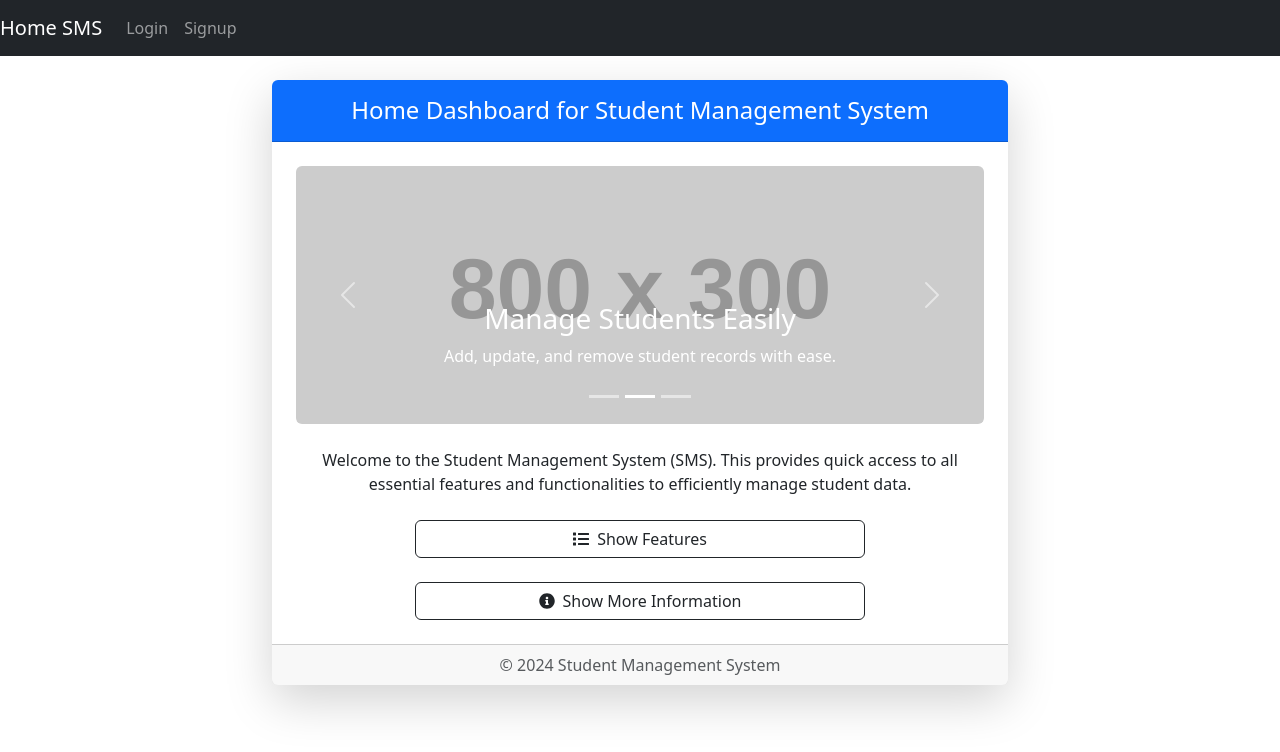
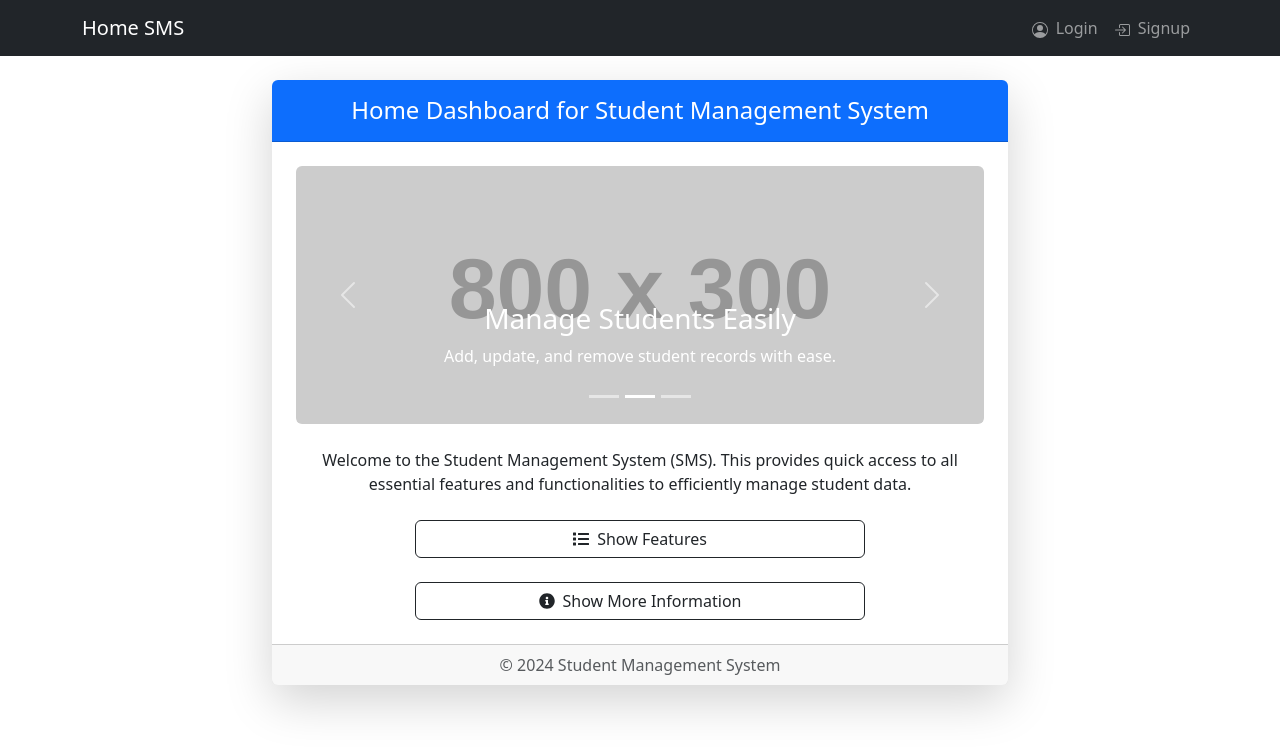
Before and after one commit to sairam0424/Student-Management-System, a React (Create React App) app in the folder frontend/: page / in a window 1280 px wide. Shown: the top 752 px of the page. Built offline with nearby package versions, Linux system fonts and the light colour scheme.

Commit message:
Style(UI): Enhanced the navbar using the react-boostrap improved the layout of the navbar and used the react-bootstrap-icons to make it more interactive and improved the seo optimization using the react helmet and make it more responisve

```diff
--- a/frontend/package.json
+++ b/frontend/package.json
@@ -22,7 +22,9 @@
     "mdb-react-ui-kit": "^8.0.0",
     "react": "^18.3.1",
     "react-bootstrap": "^2.10.4",
+    "react-bootstrap-icons": "^1.11.4",
     "react-dom": "^18.3.1",
+    "react-helmet": "^6.1.0",
     "react-icons": "^5.3.0",
     "react-router-dom": "^6.26.1",
     "react-scripts": "5.0.1",
--- a/frontend/src/components/Navbar.js
+++ b/frontend/src/components/Navbar.js
@@ -1,6 +1,8 @@
 import React from 'react';
 import { Link, useNavigate } from 'react-router-dom';
-import { Navbar, Nav, Button } from 'react-bootstrap';
+import { Navbar, Nav, Button, Container } from 'react-bootstrap';
+import { motion } from 'framer-motion';
+import { PersonCircle, BoxArrowRight, BoxArrowInRight } from 'react-bootstrap-icons';
 
 export default function NavBar() {
     const token = localStorage.getItem("token");
@@ -8,33 +10,64 @@ export default function NavBar() {
 
     const handleLogout = () => {
         localStorage.removeItem("token");
-        localStorage.removeItem("role")
+        localStorage.removeItem("role");
         navigate("/login");
     };
 
     return (
         <Navbar bg="dark" variant="dark" expand="lg">
-            <Navbar.Brand as={Link} to="/">Home SMS</Navbar.Brand>
+            <Container>
+                <Navbar.Brand as={Link} to="/">
+                    Home SMS
+                </Navbar.Brand>
                 <Navbar.Toggle aria-controls="basic-navbar-nav" />
                 <Navbar.Collapse id="basic-navbar-nav">
-                <Nav className="mr-auto">
+                    <Nav className="me-auto">
                         {/* Home link is placed on the left */}
                     </Nav>
-                <Nav className="ml-auto">
+                    <Nav className="ms-auto">
                         {token ? (
-                        <>
-                            <Button variant="danger" onClick={handleLogout}>
+                            <motion.div
+                                initial={{ opacity: 0, y: -10 }}
+                                animate={{ opacity: 1, y: 0 }}
+                                transition={{ duration: 0.3 }}
+                            >
+                                <Button
+                                    variant="danger"
+                                    onClick={handleLogout}
+                                    className="d-flex align-items-center"
+                                >
+                                    <BoxArrowRight className="me-2" />
                                     Logout
                                 </Button>
-                        </>
+                            </motion.div>
                         ) : (
                             <>
-                            <Nav.Link as={Link} to="/login">Login</Nav.Link>
-                            <Nav.Link as={Link} to="/signup">Signup</Nav.Link>
+                                <motion.div
+                                    initial={{ opacity: 0, x: -10 }}
+                                    animate={{ opacity: 1, x: 0 }}
+                                    transition={{ duration: 0.3 }}
+                                >
+                                    <Nav.Link as={Link} to="/login">
+                                        <PersonCircle className="me-2" />
+                                        Login
+                                    </Nav.Link>
+                                </motion.div>
+                                <motion.div
+                                    initial={{ opacity: 0, x: 10 }}
+                                    animate={{ opacity: 1, x: 0 }}
+                                    transition={{ duration: 0.3 }}
+                                >
+                                    <Nav.Link as={Link} to="/signup">
+                                        <BoxArrowInRight className="me-2" />
+                                        Signup
+                                    </Nav.Link>
+                                </motion.div>
                             </>
                         )}
                     </Nav>
                 </Navbar.Collapse>
+            </Container>
         </Navbar>
     );
 }
```
Also changed, not shown: 1 other file (tests, documents, lock files or other folders). Lines whose indentation alone changed are shown as unchanged.
